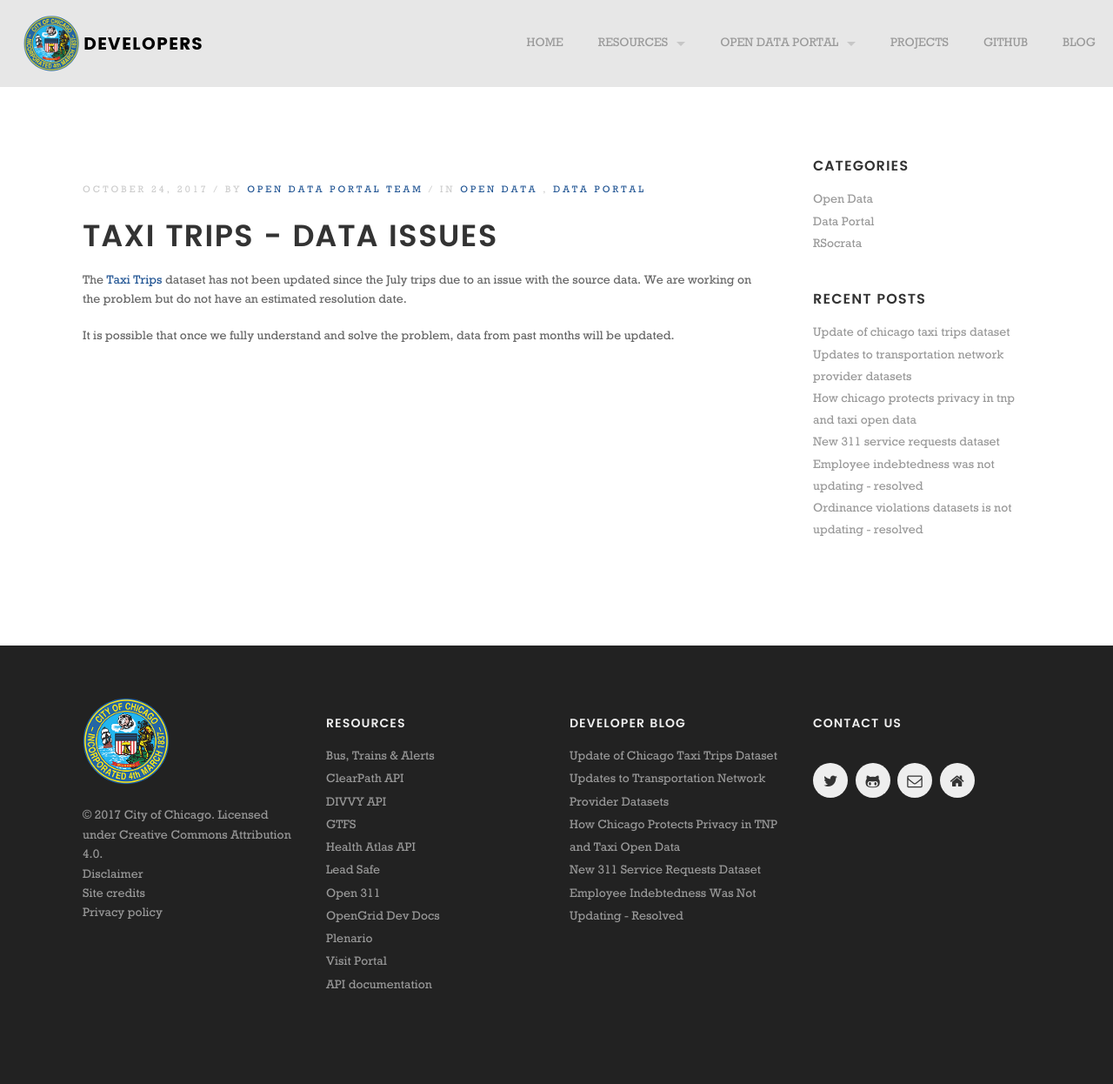
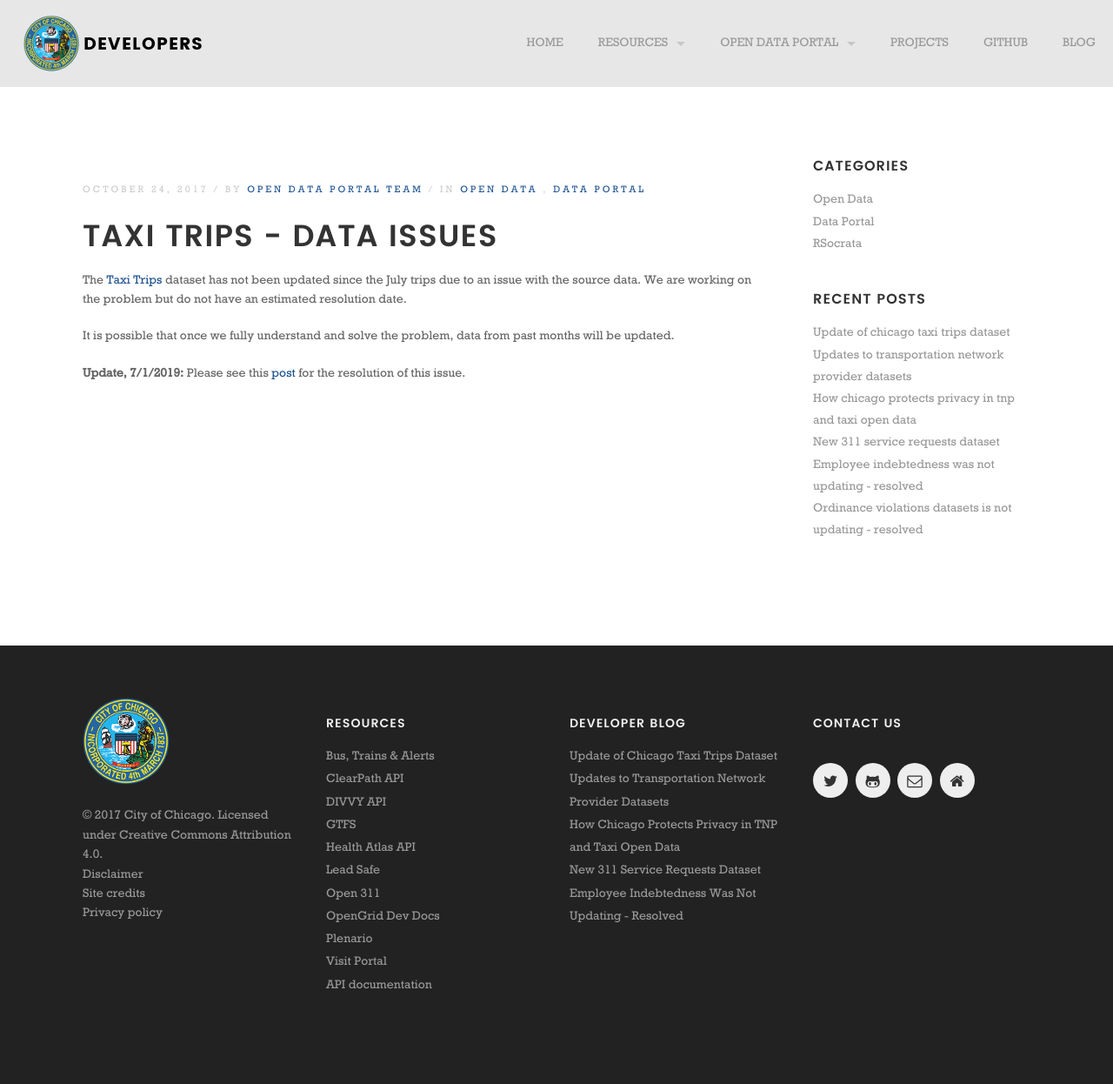
Before and after one commit to Chicago/dev.cityofchicago.org, a Jekyll site: the page built from _posts/2017-10-24-taxi-data-behind.md, in a window 1280 px wide. Shown: the whole page at 87% size. Built offline with Jekyll 4.4.1, drawn with Linux system fonts in a browser that asks for light colours; some web fonts are replaced.

Commit message:
Update 2017-10-24-taxi-data-behind.md
Added an update linking to the post addressing the resolution of this issue.

```diff
--- a/_posts/2017-10-24-taxi-data-behind.md
+++ b/_posts/2017-10-24-taxi-data-behind.md
@@ -14,3 +14,5 @@
 The [Taxi Trips](https://data.cityofchicago.org/d/wrvz-psew) dataset has not been updated since the July trips due to an issue with the source data. We are working on the problem but do not have an estimated resolution date.
 
 It is possible that once we fully understand and solve the problem, data from past months will be updated.
+
+**Update, 7/1/2019:** Please see this [post](http://dev.cityofchicago.org/open%20data/data%20portal/2019/07/01/taxi-dataset-relaunch.html) for the resolution of this issue.
```
